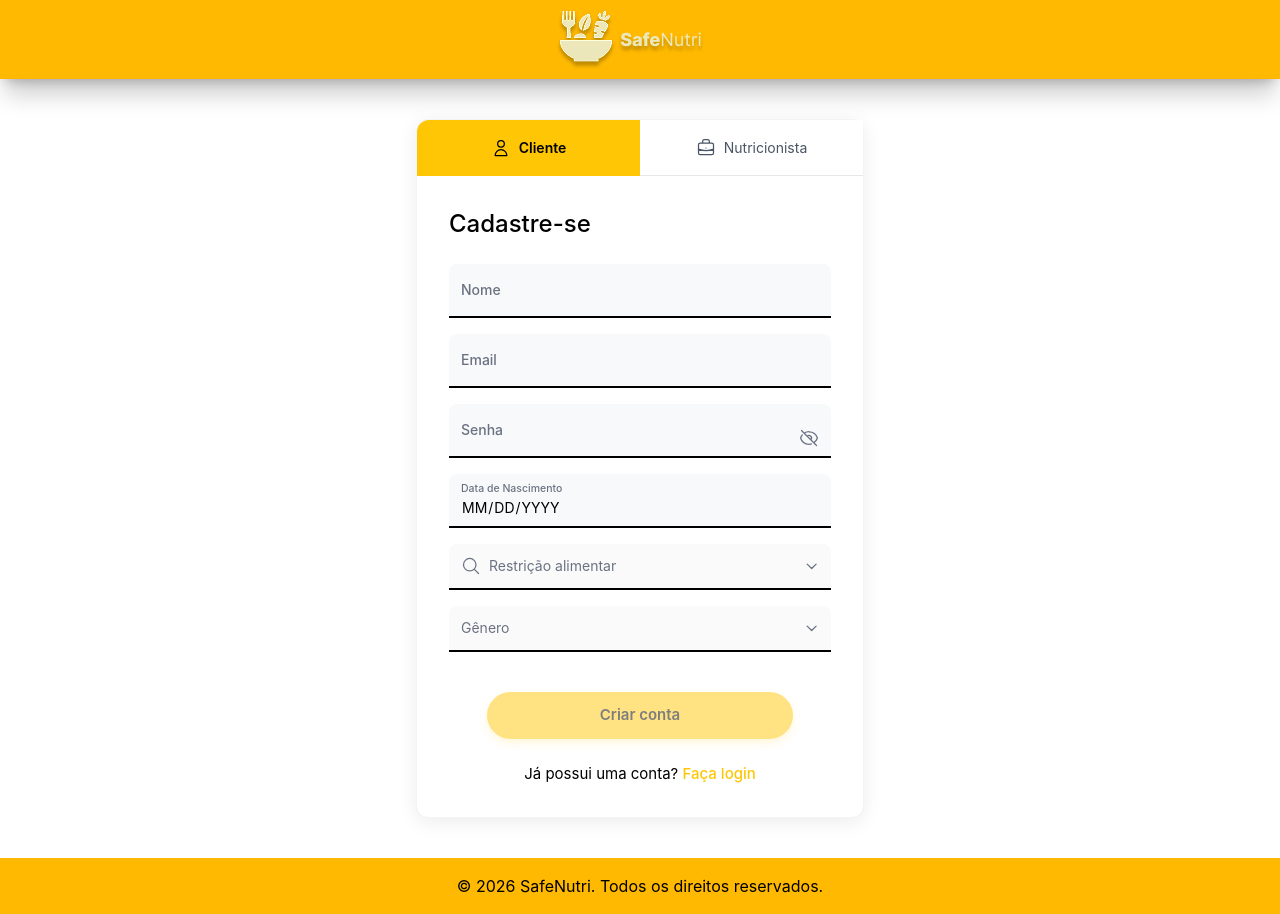
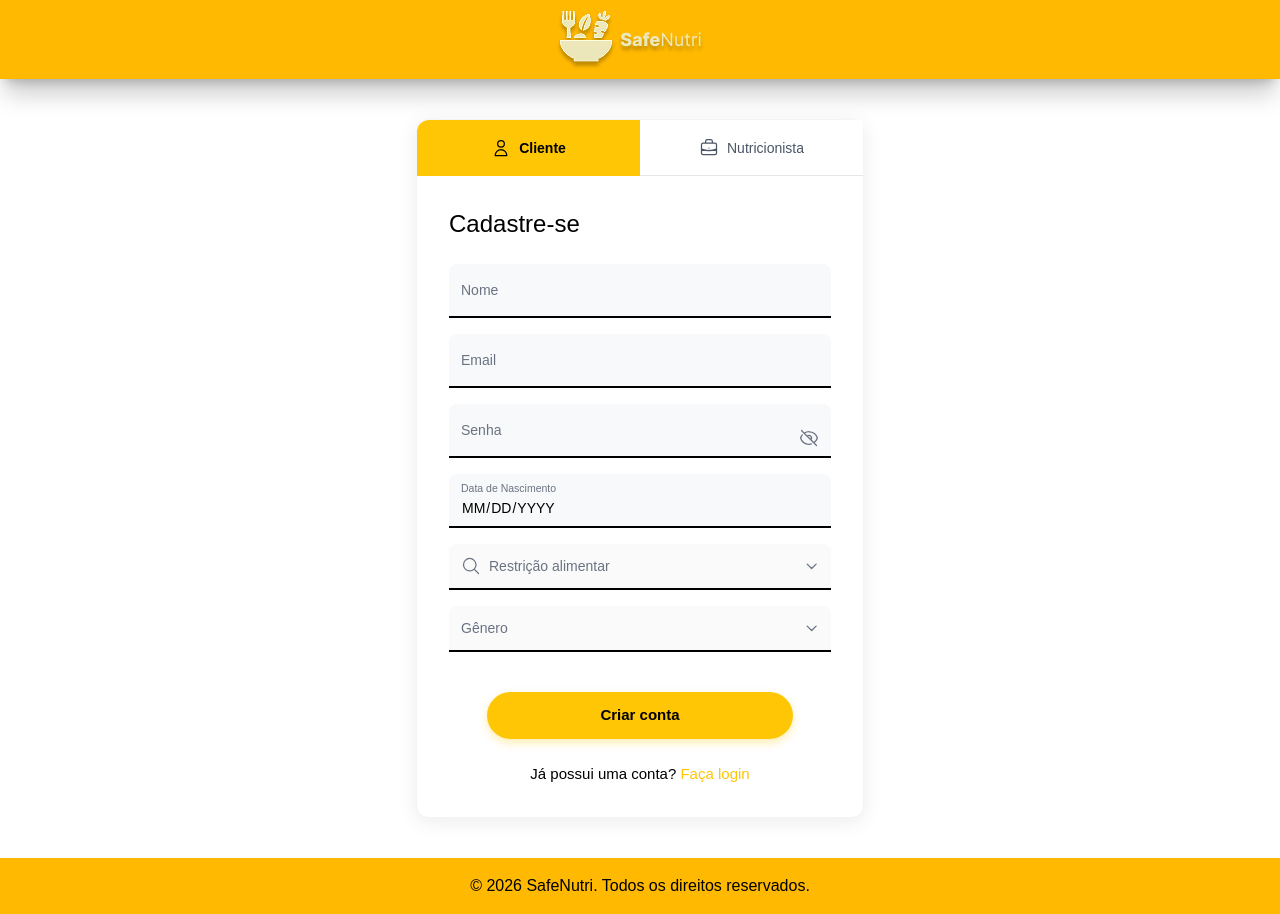
Before and after one commit to SafeNutri-IFTM/safenutri-front, an Angular app: page /user/register in a window 1280 px wide. Built offline with nearby package versions, Linux system fonts and the light colour scheme.

Commit message:
fix: pequenos ajustes na tipografia

```diff
--- a/src/app/features/nutricionista/cadastro-nutri/cadastro-nutri.component.html
+++ b/src/app/features/nutricionista/cadastro-nutri/cadastro-nutri.component.html
@@ -1,4 +1,4 @@
-<div class="min-h-screen flex flex-col font-['Inter'] bg-white relative">
+<div class="min-h-screen flex flex-col font-['Arial'] bg-white relative">
   <app-navbar-login></app-navbar-login>
 
   <div *ngIf="dropdownCrn || dropdownGenero" class="fixed inset-0 z-30" (click)="fecharDropdowns()"></div>
@@ -152,7 +152,7 @@
 
           <div class="pt-6 flex flex-col items-center relative z-0">
             <button type="submit" [disabled]="nutriForm.invalid"
-              class="cursor-pointer w-[80%] bg-[#FFC605] text-black font-semibold py-3 rounded-4xl shadow-[0_4px_10px_rgba(255,198,5,0.3)] hover:bg-[#e6b305] transition-colors disabled:opacity-50 text-[15px]">Criar
+              class="cursor-pointer w-[80%] bg-[#FFC605] text-black font-semibold py-3 rounded-4xl hover:bg-[#e6b305] transition-colors text-[15px]">Criar
               conta</button>
             <p class="mt-6 text-[15px] font-normal text-black">Já possui uma conta? <a routerLink="/login"
                 class="text-[#FFC605] hover:underline cursor-pointer font-medium">Faça login</a></p>
--- a/src/app/features/user/cadastro-user/cadastro-user.component.html
+++ b/src/app/features/user/cadastro-user/cadastro-user.component.html
@@ -1,4 +1,4 @@
-<div class="min-h-screen flex flex-col font-['Inter'] bg-white relative">
+<div class="min-h-screen flex flex-col font-['Arial'] bg-white relative">
   <app-navbar-login></app-navbar-login>
 
   <div *ngIf="dropdownRestricao || dropdownGenero" class="fixed inset-0 z-30" (click)="fecharDropdowns()"></div>
@@ -147,7 +147,7 @@
 
           <div class="pt-6 flex flex-col items-center relative z-0">
             <button type="submit" [disabled]="userForm.invalid"
-              class="cursor-pointer w-[80%] bg-[#FFC605] text-black font-semibold py-3 rounded-4xl shadow-[0_4px_10px_rgba(255,198,5,0.3)] hover:bg-[#e6b305] transition-colors disabled:opacity-50 text-[15px]">Criar
+              class="cursor-pointer w-[80%] bg-[#FFC605] text-black font-semibold py-3 rounded-4xl shadow-[0_4px_10px_rgba(255,198,5,0.3)] hover:bg-[#e6b305] transition-colors text-[15px]">Criar
               conta</button>
             <p class="mt-6 text-[15px] font-normal text-black">Já possui uma conta? <a routerLink="/login"
                 class="text-[#FFC605] hover:underline cursor-pointer font-medium">Faça login</a></p>
```
